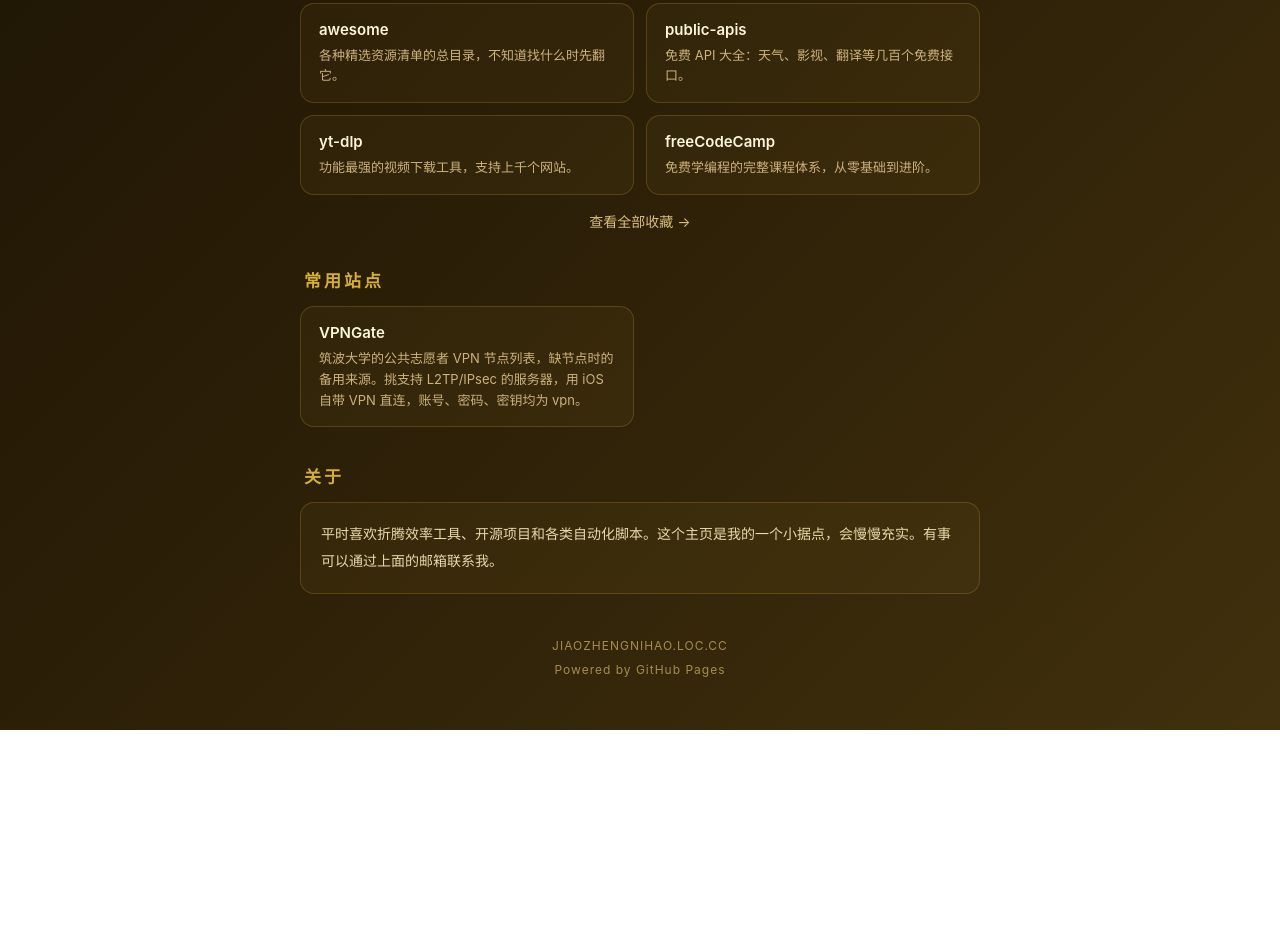
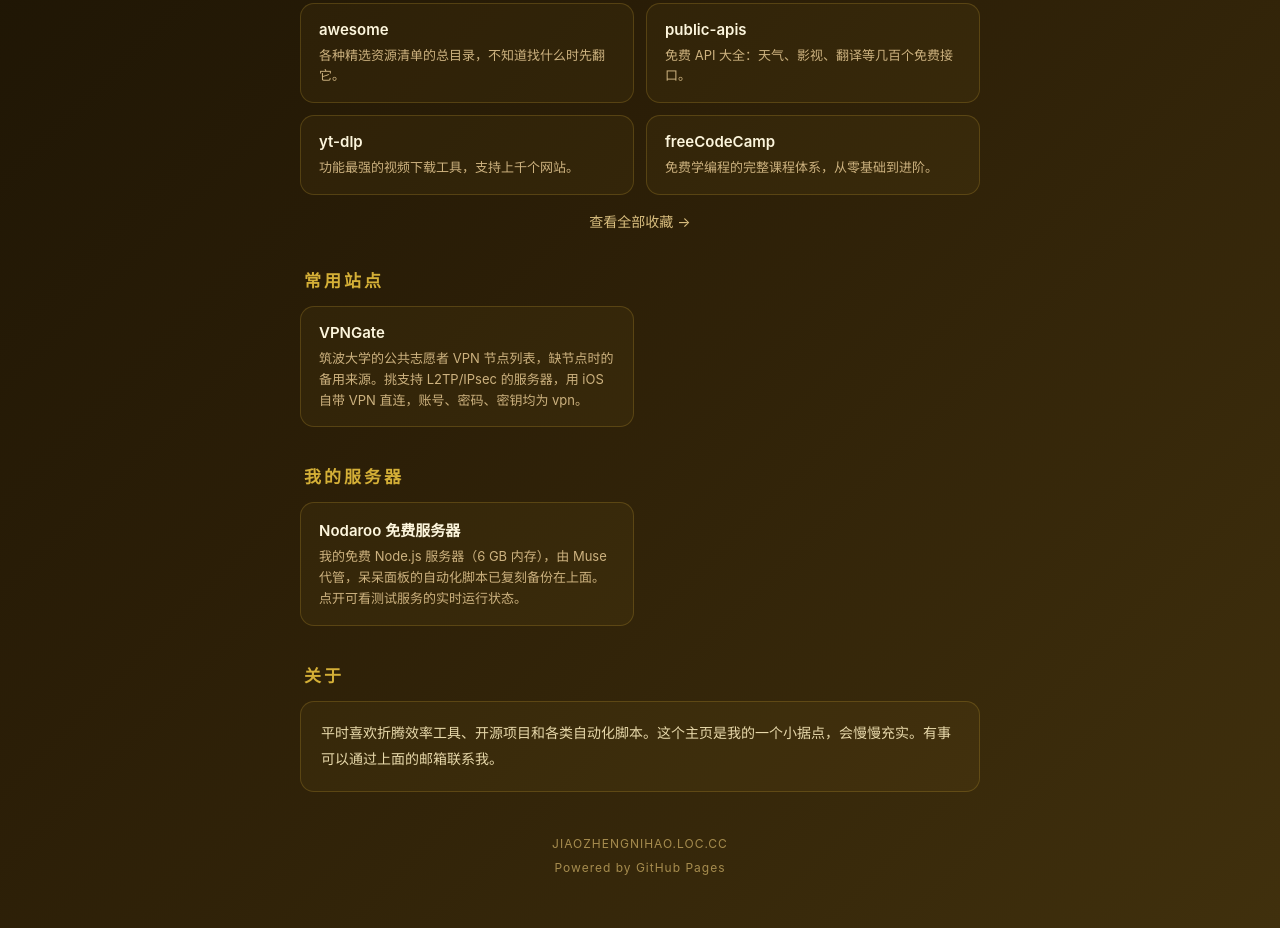
Before and after one commit to jiaoao3333/jiaoao3333.github.io, a plain HTML site: page index.html in a window 1280 px wide. Shown: the part 651-1579 px from the top of the page. Before the commit the page ends 1381 px from the top, so only its background shows below. Drawn offline with Linux system fonts and the light colour scheme.

Commit message:
Add Nodaroo server link to homepage

```diff
--- a/index.html
+++ b/index.html
@@ -82,6 +82,14 @@ h2{font-size:17px;letter-spacing:3px;color:#d4af37;margin:36px 4px 14px}
 </a>
 </div>
 
+<h2>我的服务器</h2>
+<div class="grid">
+<a class="item" href="http://se2.nodaroo.fun:25894">
+<div class="name">Nodaroo 免费服务器</div>
+<div class="desc">我的免费 Node.js 服务器（6 GB 内存），由 Muse 代管，呆呆面板的自动化脚本已复刻备份在上面。点开可看测试服务的实时运行状态。</div>
+</a>
+</div>
+
 <h2>关于</h2>
 <div class="about">平时喜欢折腾效率工具、开源项目和各类自动化脚本。这个主页是我的一个小据点，会慢慢充实。有事可以通过上面的邮箱联系我。</div>
 
```
